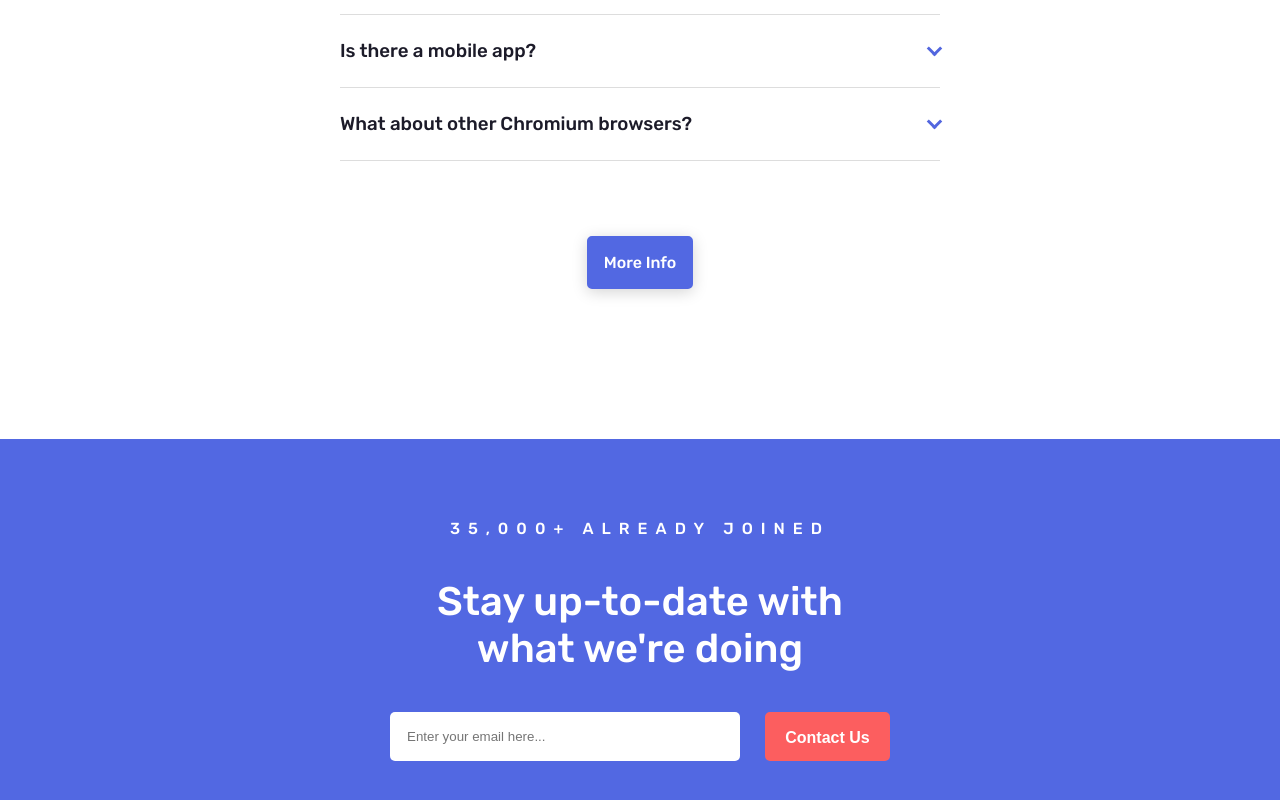
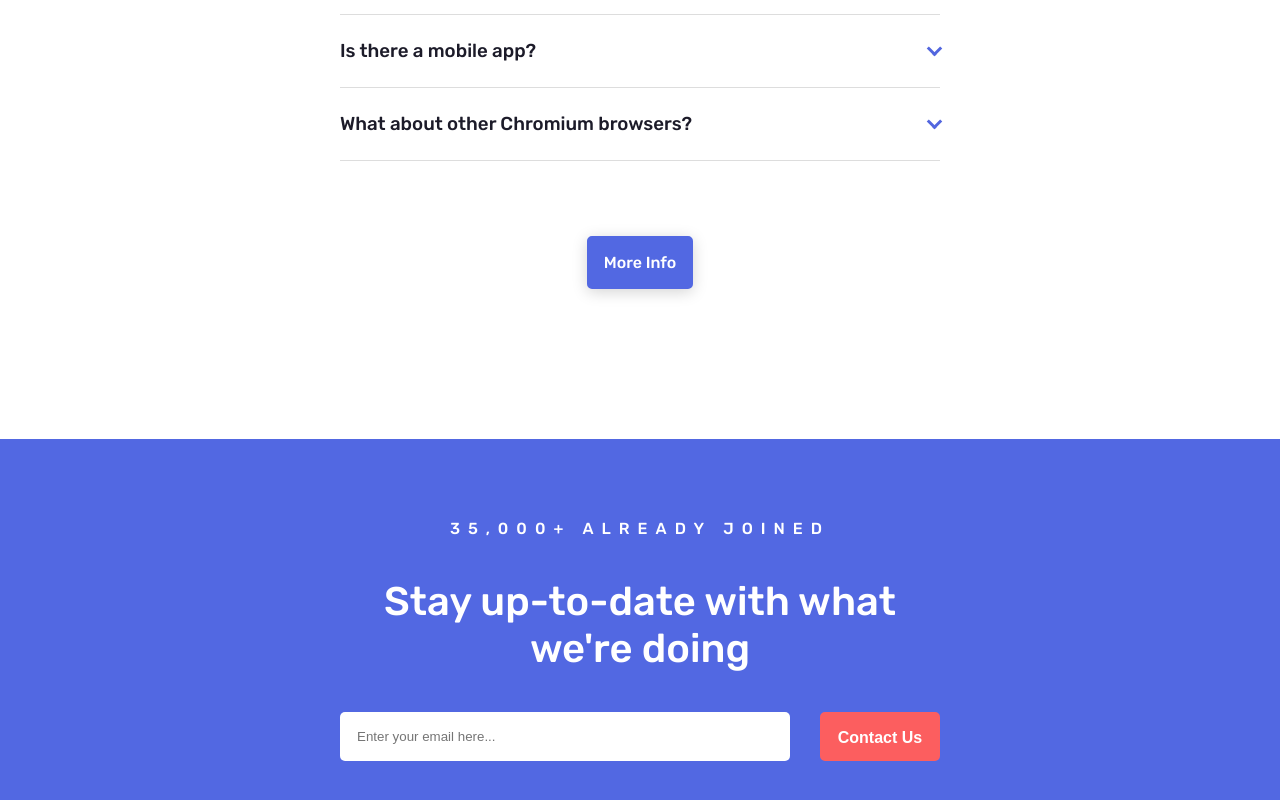
Before and after one commit to p-alex/bookmark-landing-page, a Next.js app: page / in a window 1280 px wide. Shown: the part 2792-3592 px from the top of the page. Built offline with nearby package versions, Linux system fonts and the light colour scheme.

Commit message:
Newsletter component now works on mobile and larger screens

```diff
--- a/styles/Newsletter.module.css
+++ b/styles/Newsletter.module.css
@@ -1,20 +1,19 @@
 .newsletter {
   width: 100%;
   background: #5268e2;
-  padding: 80px 0 60px 0;
+  padding: 80px 0;
 }
 .newsletter_container {
-  max-width: 500px;
   margin: auto;
   text-align: center;
+  width: 90%;
+  margin: auto;
 }
-
 .newsletter_container span {
   color: #fff;
   letter-spacing: 8px;
   font-weight: 500;
 }
-
 .newsletter_container h1 {
   color: #fff;
   font-weight: 500;
@@ -24,17 +23,17 @@
 }
 .newsletter_container form {
   display: flex;
+  flex-direction: column;
   justify-content: space-between;
 }
 .input_container {
   display: block;
-  width: 70%;
+  width: 100%;
   border-radius: 5px;
   border: 0;
   outline: 0;
   text-align: left;
   background: transparent;
-  height: 78px;
 }
 .input_container p {
   font-size: 12px;
@@ -50,9 +49,8 @@
   border-radius: 5px;
   outline: none;
 }
-
 .newsletter_container form button {
-  width: 25%;
+  width: 100%;
   height: 49px;
   padding: 15px;
   color: white;
@@ -62,9 +60,28 @@
   background: #fc5e5f;
   border: solid #fc5e5f 2px;
   cursor: pointer;
+  margin-top: 15px;
 }
-
 .newsletter_container form button:hover {
   background: #fff;
   color: #fc5e5f;
 }
+@media screen and (min-width: 1200px) {
+  .newsletter {
+    padding: 80px 0 60px 0;
+  }
+  .newsletter_container {
+    max-width: 600px;
+  }
+  .newsletter_container form {
+    flex-direction: row;
+    height: 78px;
+  }
+  .newsletter_container form button {
+    margin-top: 0px;
+    width: 20%;
+  }
+  .input_container {
+    width: 75%;
+  }
+}
```
